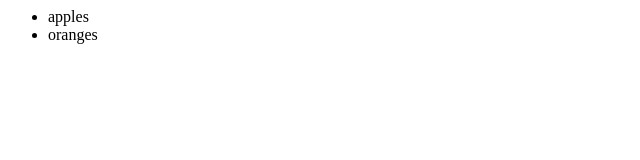
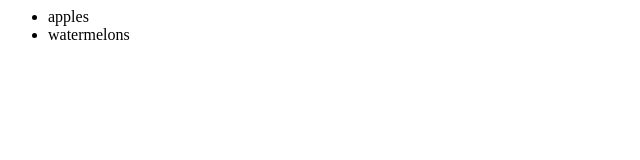
Before and after one commit to diniftryn/first, a plain HTML site: page index.html in a window 1280 px wide. Shown: the full height of the page, 0-640 px from the left. Drawn offline with Linux system fonts and the light colour scheme.

Commit message:
changed oranges to watermelons

```diff
--- a/index.html
+++ b/index.html
@@ -2,7 +2,7 @@
 <body>
 	<ul>
 		<li>apples</li>
-		<li>oranges</li>
+		<li>watermelons</li>
 	</ul>
 </body>
 </html>
```
